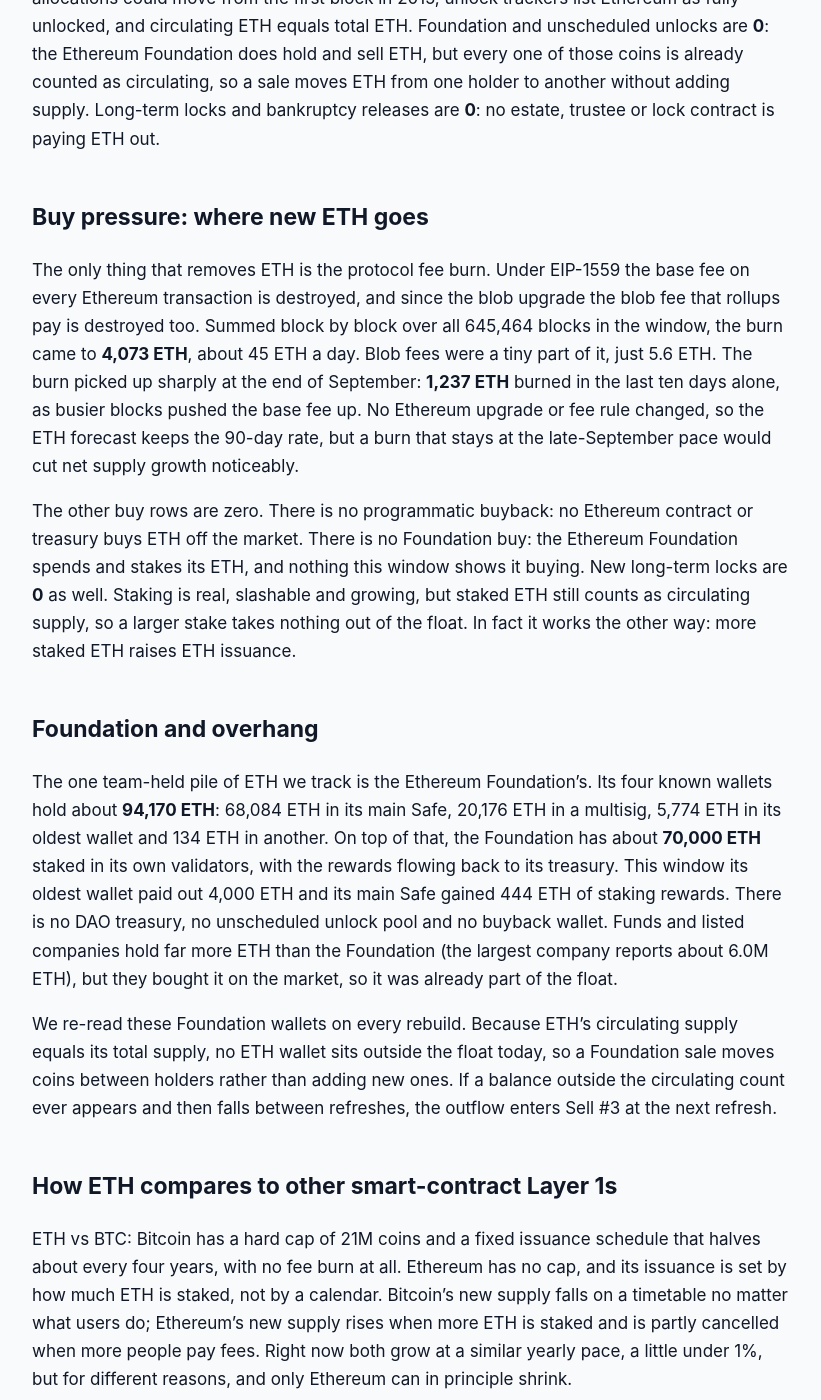
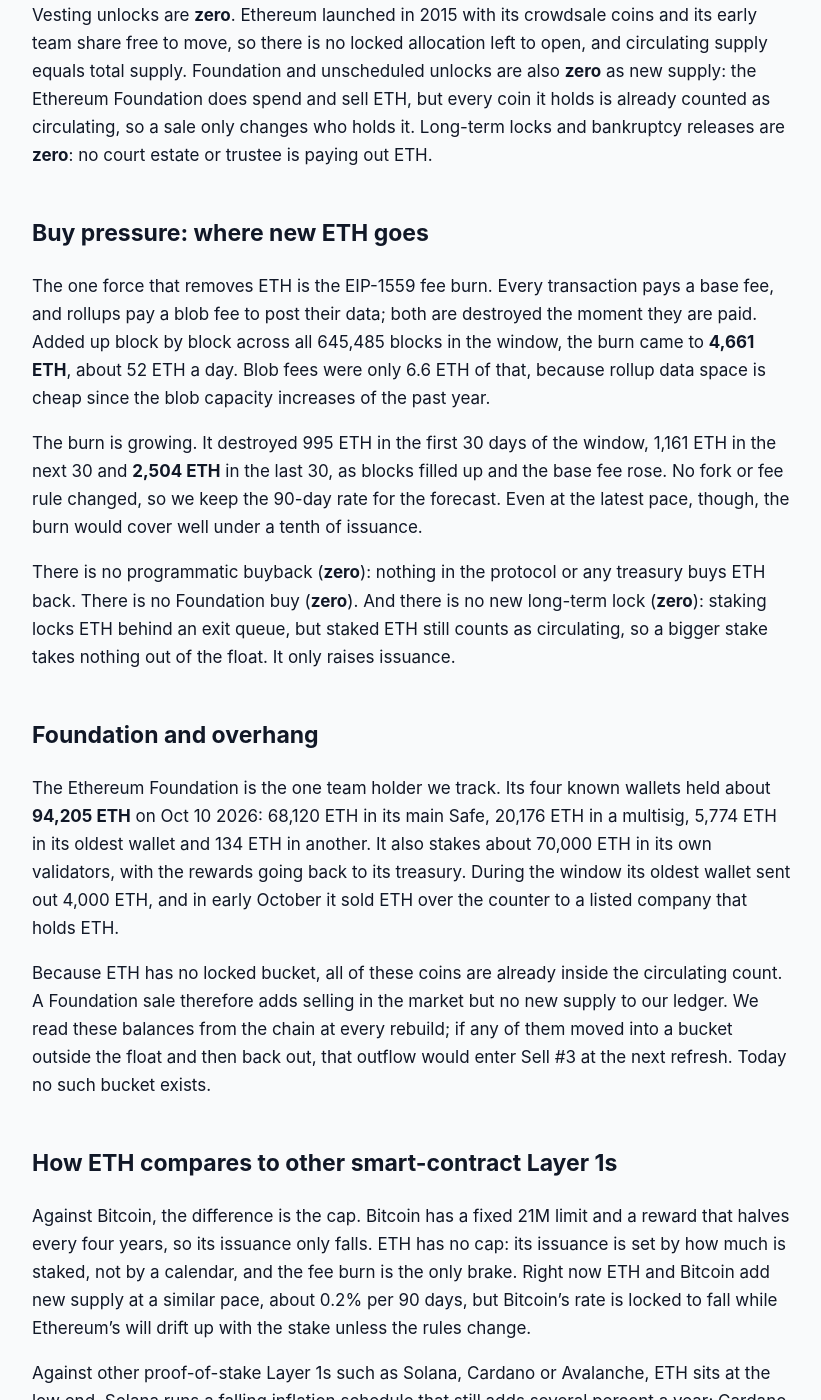
Before and after one commit to jeevansongmy-spec/mrnasdog-articles, a Jekyll site: the page built from crypto/eth-pressure-framework.md, in a window 1280 px wide and 1400 px high, scrolled down 2824 px. Shown: the whole window, without its empty margins (228-1049 px from the left). Built offline with Jekyll 4.4.1, drawn with Linux system fonts in a browser that asks for light colours; some of the changed text lies outside the part shown.

Commit message:
publish: crypto/eth-pressure-framework

```diff
--- a/crypto/eth-pressure-framework.md
+++ b/crypto/eth-pressure-framework.md
@@ -19,13 +19,17 @@ Updated Oct 10 2026 from the live page: [mrnasdog.com/research/eth](https://mrna
 
 Supply and demand point to a positive long-run signal for Ethereum (Oct 10 2026, score 7/10). Ethereum adds +0.21% new supply in 90 days, and demand reads strong (3.5/5). Ethereum's price drivers: 1 ▲ price up, 0 ▼ price down.
 
-### Ethereum or Solana: which one looks stronger right now?
+### Is Ethereum dead, or still in the game?
 
-Ethereum looks stronger on Oct 10 2026, at 7/10 against Solana's 6/10. Ethereum adds only +0.21% new supply in 90 days, while Solana adds +1.27%. Solana's demand reads a little higher (4/5 vs 3.5/5), but its extra supply probably cancels that out. That leaves Ethereum's long-run signal at positive, by supply and demand.
+Still very much alive. ETFs hold 6.37M ETH, only 5% below the Oct 2025 top, and the Glamsterdam upgrade hit testnet on Oct 6. New supply is small too, +0.21% in 90 days, so we read Ethereum at 7/10 today. For Ethereum, the supply-and-demand signal is positive right now.
+
+### Ethereum vs XRP: which looks stronger right now?
+
+Ethereum looks stronger, 7/10 against XRP's 6/10 on Oct 10 2026. The gap is mostly supply: Ethereum adds +0.21% in 90 days, XRP adds +1.14%. XRP has slightly higher demand (4/5 vs 3.5/5), but not enough to close it. By supply and demand, Ethereum's long-run signal is positive today.
 
 ### Could Ethereum ever hit $10,000?
 
-Ethereum trades near $2,735 (Oct 10 2026). $10,000 a coin means a $1.22 trillion market cap, 3.7 times today's $334B. Ethereum's supply also grows +0.86% in the next year, so every extra coin needs buyers too. Our supply-and-demand read for Ethereum stays positive.
+Ethereum trades near $2,495 (Oct 10 2026). $10,000 a coin means a $1.22 trillion market cap, 4 times today's $305B. Ethereum's supply also grows +0.86% in the next year, so every extra coin needs buyers too. Our supply-and-demand read for Ethereum stays positive.
 
 ### Is it time to take profit on Ethereum?
 
@@ -54,58 +58,60 @@ Ethereum: positive signal, 7/10 · Bitcoin: positive signal, 8.5/10 (Oct 10 2026
 
 <!-- questions:end -->
 
-## Part 1 · Supply: ETH Inflation Analysis · September 2026 · Mixed flows · supply roughly steady
+## Part 1 · Supply: ETH Inflation Analysis · October 2026 · Mixed flows · supply roughly steady
 
-ETH supply is growing slowly and steadily. Over the 90 days to Sep 30 2026, Ethereum paid its validators **262,002 ETH** of brand-new coins, while the EIP-1559 fee burn destroyed **4,073 ETH**, so net supply rose **+0.21%**, and the next 90 days project the same **+0.21%**. There is no vesting, no unlock and no buyback: ETH supply is set by two protocol rules, validator issuance in and the fee burn out, and ETH has no supply cap.
+ETH supply is growing slowly and steadily. Over the 90 days to Oct 10 2026, Ethereum paid validators **263,305 ETH** of new issuance and its EIP-1559 fee burn destroyed **4,661 ETH**, so net supply rose **+0.21%**, and the MrNasdog Pressure Framework projects about **+0.21%** for the next 90 days. Staking drives the number: the bigger the stake, the more new ETH the protocol creates, and nothing caps the total.
 
 ## The verdict, in one paragraph
 
-The MrNasdog Pressure Framework reads Ethereum at **+0.21%** net new supply over the last 90 days and **+0.21%** for the next 90. The inflation monitor reads **+1.15%**, a gap of **+0.94 percentage points**, which is above the 0.5-point line, so the ETH page carries a ⚠ monitor-gap note. We walked the gap back to its source: the supply figure the monitor reads sat near 120.68M ETH for months, then jumped **1.33M ETH** in a single day on Sep 3 2026 to catch up with the chain. That jump was a recount of ETH that already existed, not new ETH, and the chain itself shows no such step. Our number stays. In one line: ETH is a **mildly inflationary proof-of-stake coin** whose issuance is roughly 64 times its fee burn.
+Our ledger reads ETH at **+0.21%** net over the last 90 days and **+0.21%** over the next 90. The inflation monitor reads **+1.19%**, a gap of **0.98 percentage points**, which is above our 0.5-point limit, so the coin page carries a ⚠ monitor gap note. We walked the gap back to its source: the supply figure the monitor reads sat near 120.68M ETH from Jan 1 to Sep 2 2026 and then jumped by 1.33M ETH on Sep 3 2026 to catch up with the chain. That jump is a recount of ETH that already existed, not new coins, so our on-chain number stays. In one line: Ethereum is **mildly inflationary by design**, because validator pay is far larger than the fee burn.
 
 ## Sell pressure: where new ETH comes from
 
-All new ETH comes from protocol inflation. Ethereum creates **262,002 ETH** in 90 days to pay its validators, about **2,911 ETH a day**, or roughly 0.87% of supply a year before the burn. The ETH reward is not a fixed amount per block. Each epoch, the Ethereum protocol pays a reward that grows with the square root of all staked ETH, so a bigger stake means more new ETH in total, even though each validator earns a lower rate. That stake is still rising. At the end of the window **43.74M ETH** was active across 882,608 validators, about 36% of all ETH; **3.90M ETH** was deposited to stake during the 90 days; and another **1.58M ETH** is still waiting in the entry queue.
+The only source of new ETH is protocol issuance, the reward Ethereum pays its validators every epoch. It came to **263,305 ETH** in the window, about **2,926 ETH a day**. We measured it by reading total supply at both ends of the 90 days and adding back what the burn destroyed. The protocol math agrees: with **43.75M ETH** staked across 851,105 validators, perfect participation would pay about 3,012 ETH a day, and real validators earn a little less because some miss duties and the stake was smaller at the start of the window.
 
-We measured ETH issuance two ways. Ethereum supply read at both ends of the window, with the burned ETH added back, gives 262,002 ETH. Ethereum's own reward rule, applied to the stake at the start and end of the window, gives about 265,900 ETH at perfect validator performance; the measured figure is 98.5% of that, which is what normal participation looks like. The two readings sit 1.5% apart.
+Issuance follows the square root of the stake, so it keeps creeping up as more ETH is staked. Holders deposited **3.94M ETH** into staking during these 90 days, and another **1.37M ETH** is waiting in the entry queue. When that queue clears, issuance per day rises a little further.
 
-The other three sell rows are zero. Vesting unlocks are **0**: the 2014 ETH sale and the founder allocations could move from the first block in 2015, unlock trackers list Ethereum as fully unlocked, and circulating ETH equals total ETH. Foundation and unscheduled unlocks are **0**: the Ethereum Foundation does hold and sell ETH, but every one of those coins is already counted as circulating, so a sale moves ETH from one holder to another without adding supply. Long-term locks and bankruptcy releases are **0**: no estate, trustee or lock contract is paying ETH out.
+Vesting unlocks are **zero**. Ethereum launched in 2015 with its crowdsale coins and its early team share free to move, so there is no locked allocation left to open, and circulating supply equals total supply. Foundation and unscheduled unlocks are also **zero** as new supply: the Ethereum Foundation does spend and sell ETH, but every coin it holds is already counted as circulating, so a sale only changes who holds it. Long-term locks and bankruptcy releases are **zero**: no court estate or trustee is paying out ETH.
 
 ## Buy pressure: where new ETH goes
 
-The only thing that removes ETH is the protocol fee burn. Under EIP-1559 the base fee on every Ethereum transaction is destroyed, and since the blob upgrade the blob fee that rollups pay is destroyed too. Summed block by block over all 645,464 blocks in the window, the burn came to **4,073 ETH**, about 45 ETH a day. Blob fees were a tiny part of it, just 5.6 ETH. The burn picked up sharply at the end of September: **1,237 ETH** burned in the last ten days alone, as busier blocks pushed the base fee up. No Ethereum upgrade or fee rule changed, so the ETH forecast keeps the 90-day rate, but a burn that stays at the late-September pace would cut net supply growth noticeably.
+The one force that removes ETH is the EIP-1559 fee burn. Every transaction pays a base fee, and rollups pay a blob fee to post their data; both are destroyed the moment they are paid. Added up block by block across all 645,485 blocks in the window, the burn came to **4,661 ETH**, about 52 ETH a day. Blob fees were only 6.6 ETH of that, because rollup data space is cheap since the blob capacity increases of the past year.
 
-The other buy rows are zero. There is no programmatic buyback: no Ethereum contract or treasury buys ETH off the market. There is no Foundation buy: the Ethereum Foundation spends and stakes its ETH, and nothing this window shows it buying. New long-term locks are **0** as well. Staking is real, slashable and growing, but staked ETH still counts as circulating supply, so a larger stake takes nothing out of the float. In fact it works the other way: more staked ETH raises ETH issuance.
+The burn is growing. It destroyed 995 ETH in the first 30 days of the window, 1,161 ETH in the next 30 and **2,504 ETH** in the last 30, as blocks filled up and the base fee rose. No fork or fee rule changed, so we keep the 90-day rate for the forecast. Even at the latest pace, though, the burn would cover well under a tenth of issuance.
+
+There is no programmatic buyback (**zero**): nothing in the protocol or any treasury buys ETH back. There is no Foundation buy (**zero**). And there is no new long-term lock (**zero**): staking locks ETH behind an exit queue, but staked ETH still counts as circulating, so a bigger stake takes nothing out of the float. It only raises issuance.
 
 ## Foundation and overhang
 
-The one team-held pile of ETH we track is the Ethereum Foundation's. Its four known wallets hold about **94,170 ETH**: 68,084 ETH in its main Safe, 20,176 ETH in a multisig, 5,774 ETH in its oldest wallet and 134 ETH in another. On top of that, the Foundation has about **70,000 ETH** staked in its own validators, with the rewards flowing back to its treasury. This window its oldest wallet paid out 4,000 ETH and its main Safe gained 444 ETH of staking rewards. There is no DAO treasury, no unscheduled unlock pool and no buyback wallet. Funds and listed companies hold far more ETH than the Foundation (the largest company reports about 6.0M ETH), but they bought it on the market, so it was already part of the float.
+The Ethereum Foundation is the one team holder we track. Its four known wallets held about **94,205 ETH** on Oct 10 2026: 68,120 ETH in its main Safe, 20,176 ETH in a multisig, 5,774 ETH in its oldest wallet and 134 ETH in another. It also stakes about 70,000 ETH in its own validators, with the rewards going back to its treasury. During the window its oldest wallet sent out 4,000 ETH, and in early October it sold ETH over the counter to a listed company that holds ETH.
 
-We re-read these Foundation wallets on every rebuild. Because ETH's circulating supply equals its total supply, no ETH wallet sits outside the float today, so a Foundation sale moves coins between holders rather than adding new ones. If a balance outside the circulating count ever appears and then falls between refreshes, the outflow enters Sell #3 at the next refresh.
+Because ETH has no locked bucket, all of these coins are already inside the circulating count. A Foundation sale therefore adds selling in the market but no new supply to our ledger. We read these balances from the chain at every rebuild; if any of them moved into a bucket outside the float and then back out, that outflow would enter Sell #3 at the next refresh. Today no such bucket exists.
 
 ## How ETH compares to other smart-contract Layer 1s
 
-ETH vs BTC: Bitcoin has a hard cap of 21M coins and a fixed issuance schedule that halves about every four years, with no fee burn at all. Ethereum has no cap, and its issuance is set by how much ETH is staked, not by a calendar. Bitcoin's new supply falls on a timetable no matter what users do; Ethereum's new supply rises when more ETH is staked and is partly cancelled when more people pay fees. Right now both grow at a similar yearly pace, a little under 1%, but for different reasons, and only Ethereum can in principle shrink.
+Against Bitcoin, the difference is the cap. Bitcoin has a fixed 21M limit and a reward that halves every four years, so its issuance only falls. ETH has no cap: its issuance is set by how much is staked, not by a calendar, and the fee burn is the only brake. Right now ETH and Bitcoin add new supply at a similar pace, about 0.2% per 90 days, but Bitcoin's rate is locked to fall while Ethereum's will drift up with the stake unless the rules change.
 
-ETH vs other proof-of-stake chains: many Layer 1s pay stakers from a preset inflation schedule that starts high and steps down year by year, and most burn little or nothing. Ethereum's design is different on both counts. Its issuance follows the size of the stake instead of a timetable, and it destroys the base fee of every transaction. That burn once outpaced ETH issuance for long stretches. Today, with most activity moved to cheaper rollups built on top of Ethereum, the burn is small, and the mechanism that decides ETH's supply is the stake.
+Against other proof-of-stake Layer 1s such as Solana, Cardano or Avalanche, ETH sits at the low end. Solana runs a falling inflation schedule that still adds several percent a year; Cardano pays rewards from a shrinking reserve; Avalanche burns all fees but issues staking rewards on top. Ethereum's issuance is lower because its reward falls per validator as the stake grows, and it burns the base fee like Avalanche, but the burn is small because most everyday transactions now run on cheaper rollups built on top of Ethereum.
 
-ETH vs exchange tokens and buyback coins: those coins shrink supply on purpose, with a company buying back and destroying coins from its profits. Ethereum has no owner and no buyback. Its only offset to issuance is the fee burn, which depends on how busy Ethereum blocks are, not on anyone's decision to spend.
+The one way ETH supply could shrink again is a much busier main chain. In 2022 and 2023 the burn often beat issuance; today it covers less than 2% of it.
 
 ## What to watch in the next 90 days
 
-**Oct 6 2026**: the Glamsterdam upgrade goes live on the Sepolia test network. It changes gas costs and paves the way for bigger blocks, but it does not change ETH issuance or the burn rule, and its Ethereum mainnet date is not yet set.
+**Glamsterdam mainnet date.** The upgrade went live on the Sepolia test network on Oct 6 2026, aiming for much bigger blocks. A second test network and the mainnet date are not set yet; if it ships, more block space could change how much the base fee burns.
 
-**The staking queue**: 1.58M ETH is waiting to start validating. As it joins, the stake grows and ETH issuance rises a little above the trailing rate this page projects.
+**The issuance debate.** A proposal to burn part of validator rewards as the stake grows (EIP-8363) was pulled from the next upgrade on Oct 1 2026. Its authors plan a separate issuance forum at Devcon in November 2026. Any rule that cuts validator pay would lower Sell #1 directly.
 
-**The burn**: if the late-September pace of about 124 ETH a day holds, the burn would roughly triple from its 90-day average, still far below issuance but a real change in ETH's net supply.
+**The staking queue.** 1.37M ETH is waiting to join the stake. As it clears, issuance per day rises slightly.
 
-**Issuance policy**: EIP-8363, a proposal to burn part of validator rewards, was declined for the next upgrade on Sep 7 2026. Developers said issuance needs its own process, so any change to how ETH is paid out would come later and be announced well ahead.
+**The burn trend.** The last 30 days burned 2,504 ETH, more than half the 90-day total. If that pace holds, the next rebuild will show a larger burn, but still far below issuance.
 
-**Dec 2 2026**: around then the monitor's 90-day window moves past the Sep 3 2026 recount, and its reading should drop back close to ours.
+**The monitor gap.** The monitor's 90-day reading passes the Sep 3 2026 jump around Dec 2 2026; after that, the two numbers should agree again.
 
 ## Summary
 
-The MrNasdog Pressure Framework reads ETH at **+0.21% net** over the last 90 days and **+0.21%** over the next 90: **262,002 ETH** of validator issuance against a **4,073 ETH** EIP-1559 fee burn, with no vesting, no unlocks and no buyback. Ethereum's supply is driven by staking: the more ETH is staked, the more new ETH the protocol pays out, and the stake is still growing with 1.58M ETH in the entry queue. The key risk to this reading is that issuance keeps rising with the stake while the burn stays small; the upside case is a busier chain that burns more. ETH has no supply cap, so supply keeps growing until the burn catches up or Ethereum changes how validators are paid.
+The MrNasdog Pressure Framework reads Ethereum (ETH) at **+0.21% net** over the last 90 days and the next 90: **263,305 ETH** of validator issuance against a **4,661 ETH** EIP-1559 fee burn, with no vesting, no unlocks, no buyback and no supply cap. Issuance rises with the stake, which is still growing with 1.37M ETH in the queue, while the burn depends on how busy the main chain is. The key risk is that issuance keeps climbing while the burn stays small; the upside case is a busier chain after Glamsterdam that burns more. Until the burn catches up or Ethereum changes how validators are paid, ETH supply keeps growing slowly.
 
 ---
 
-*MrNasdog Pressure Framework analysis of ETH, Metric 1 — Inflation. Data + explanation only. Not financial advice. Checked Sep 30 2026.*
+*MrNasdog Pressure Framework analysis of ETH, Metric 1 — Inflation. Data + explanation only. Not financial advice. Checked Oct 10 2026.*
```
Also changed, not shown: other parts of crypto/eth-pressure-framework.md (+1 -1 lines).
